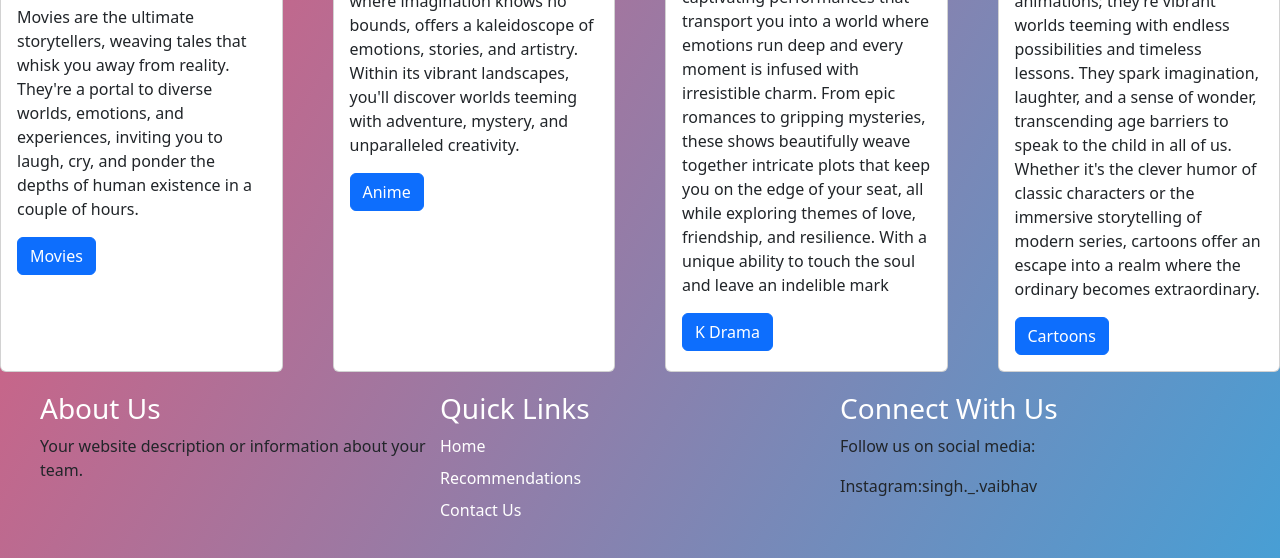
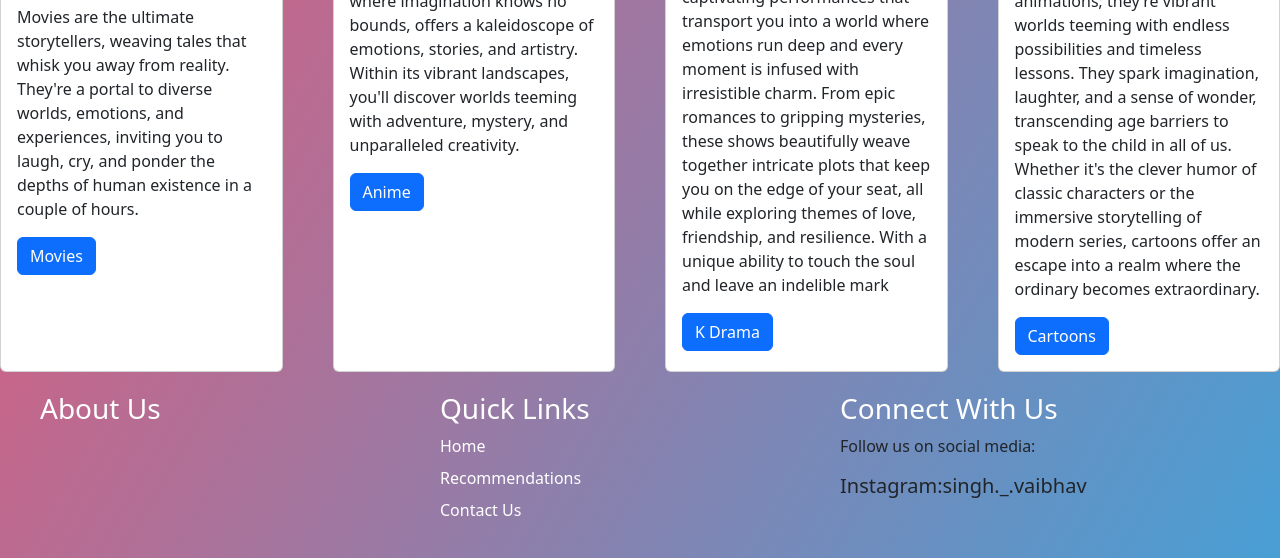
Before and after one commit to vaibhavsingh26/content-, a plain HTML site: page index.html in a window 1280 px wide. Shown: the part 1382-1940 px from the top of the page. Drawn offline with nearby package versions, Linux system fonts and the light colour scheme.

Commit message:
Update index.html

```diff
--- a/index.html
+++ b/index.html
@@ -155,7 +155,7 @@
       <div class="footer-content">
         <div class="footer-section">
           <h3>About Us</h3>
-          <p>Your website description or information about your team.</p>
+          <p></p>
         </div>
         <div class="footer-section">
           <h3>Quick Links</h3>
@@ -168,7 +168,7 @@
         <div class="footer-section">
           <h3> Connect With Us</h3>
           <p>Follow us on social media:</p>
-          <p>Instagram:singh._.vaibhav</p>
+          <h5>Instagram:singh._.vaibhav</h5>
         </div>
       </div>
     </footer>
```
